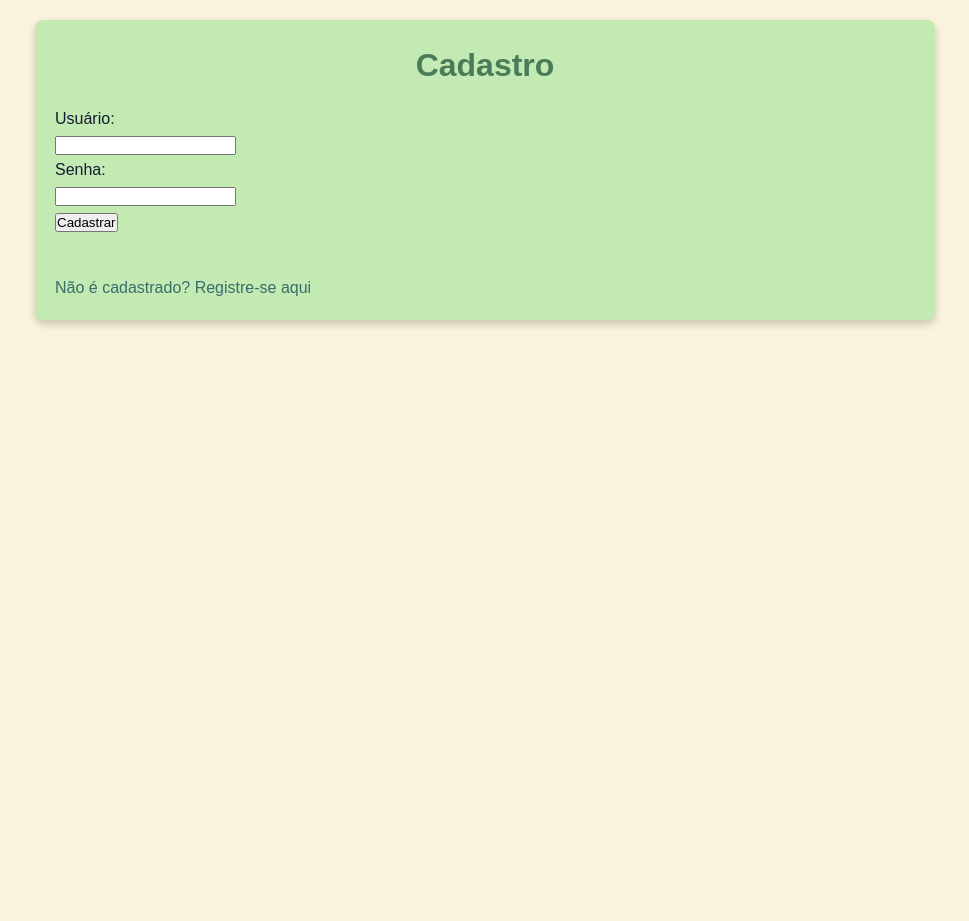
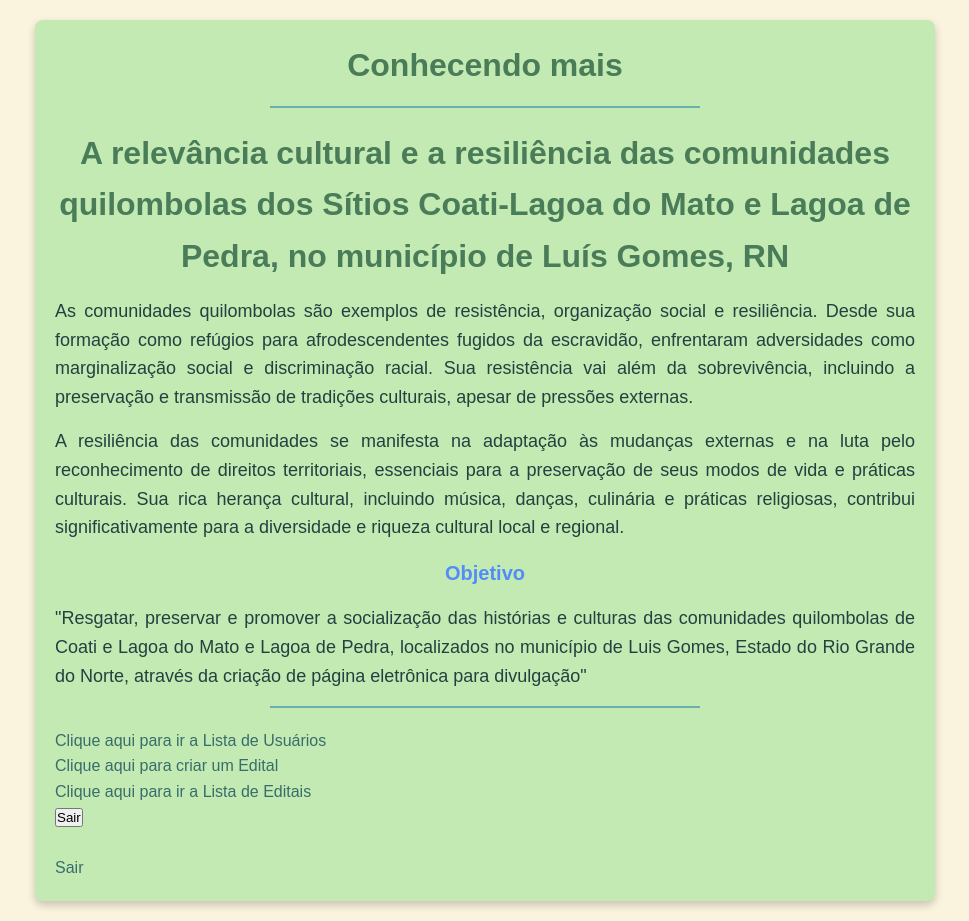
Before and after one commit to Zaiko0012/projetoweb, a Flask app: template templates/lobby.html in a window 1280 px wide. Shown: the whole page, without its empty margins (155-1124 px from the left). Before the commit the page ends 327 px from the top, so only its background shows below. Run offline with Flask 3, Linux system fonts and the light colour scheme; the template is opened without the code that fills it, so the values that code supplies are empty.

Commit message:
Update lobby.html

```diff
--- a/templates/lobby.html
+++ b/templates/lobby.html
@@ -1,23 +1,46 @@
 <!DOCTYPE html>
-<html>
+<html lang="en">
 <head>
-    <title>Cadastro</title>
+  <meta charset="UTF-8">
+  <meta name="viewport" content="width=device-width, initial-scale=1.0">
+  <title>Lobby</title>
   <link rel="stylesheet" href="..//static//lob.css">
-<div class="container">
 </head>
 <body>
-    <h1>Cadastro</h1>
-    <form action="/login" method="post">
-        <label for="username">Usuário:</label><br>
-        <input type="text" id="username" name="username" required><br>
+  <div class="container">
+    <h1>Conhecendo mais</h1>
+    <hr>
 
-        <label for="password">Senha:</label><br>
-        <input type="password" id="password" name="password" required><br>
+    <h1>A relevância cultural e a resiliência das comunidades quilombolas dos Sítios Coati-Lagoa do Mato e Lagoa de Pedra,
+      no município de Luís Gomes, RN</h1>
+    <p>As comunidades quilombolas são exemplos de resistência, organização social e resiliência. Desde sua formação como
+      refúgios para afrodescendentes fugidos da escravidão, enfrentaram adversidades como marginalização social
+      e discriminação racial. Sua resistência vai além da sobrevivência, incluindo a preservação e transmissão
+      de tradições culturais, apesar de pressões externas.</p>
 
-        <button type="submit">Cadastrar</button>
-    </form>
-<br>
-    <p>{{texto}}</p>
-    <a href="/mostrar_cadastro">Não é cadastrado? Registre-se aqui</a>
+    <p>A resiliência das comunidades se manifesta na adaptação às mudanças externas e na luta pelo
+      reconhecimento de direitos territoriais, essenciais para a preservação de seus modos de vida
+      e práticas culturais. Sua rica herança cultural, incluindo música, danças, culinária e práticas religiosas,
+      contribui significativamente para a diversidade e riqueza cultural local e regional.</p>
+
+    <p><strong>Objetivo</strong></p>
+
+    <p>"Resgatar, preservar e promover a socialização das histórias e culturas das comunidades quilombolas
+      de Coati e Lagoa do Mato e Lagoa de Pedra, localizados no município de Luis Gomes, Estado do Rio Grande do Norte,
+      através da criação de página eletrônica para divulgação"</p>
+    <hr>
+      <a href="/listadeusuarios">Clique aqui para ir a Lista de Usuários</a>
+      <br>
+      <a href="/cadastrareditais">Clique aqui para criar um Edital</a>
+      <br>
+      <a href="/listareditais">Clique aqui para ir a Lista de Editais</a>
+
+     <form action="/logout" method="post">
+            <button type="submit">Sair</button>
+        </form>
+        <br>
+        <a href="/logout">Sair</a>
+  </div>
+
 </body>
 </html>
```
